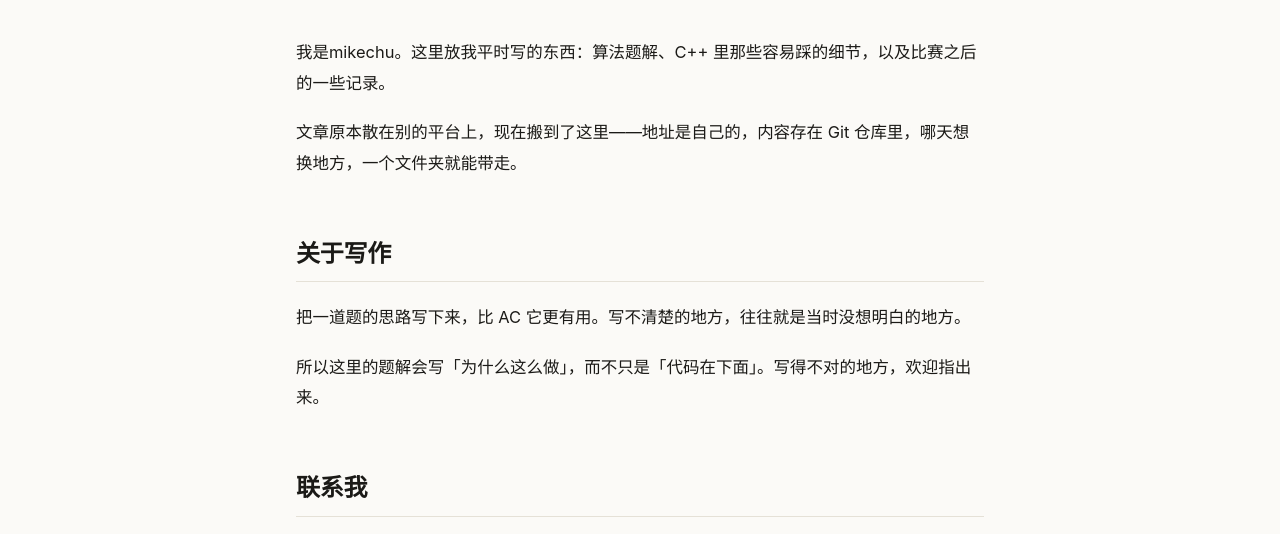
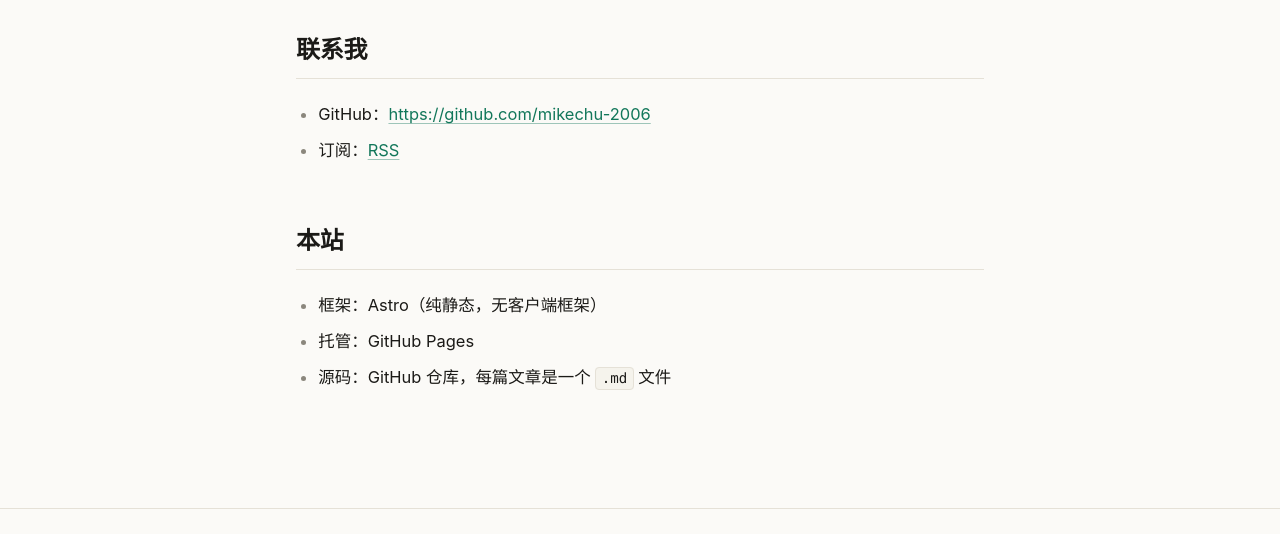
Before and after one commit to mikechu-2006/mikechu-2006.github.io, an Astro site: page /about in a window 1280 px wide. Shown: the part 204-738 px from the top of the page. Built offline with nearby package versions, Linux system fonts and the light colour scheme; Astro itself is replaced by a stand-in of ours.

Commit message:
copy: 精简首页与关于页文案

```diff
--- a/src/pages/about.astro
+++ b/src/pages/about.astro
@@ -10,13 +10,6 @@ import { SITE } from '../consts';
         <h1>关于</h1>
       </header>
       <div class="prose">
-        <p>我是{SITE.author}。这里放我平时写的东西：算法题解、C++ 里那些容易踩的细节，以及比赛之后的一些记录。</p>
-        <p>文章原本散在别的平台上，现在搬到了这里——地址是自己的，内容存在 Git 仓库里，哪天想换地方，一个文件夹就能带走。</p>
-
-        <h2>关于写作</h2>
-        <p>把一道题的思路写下来，比 AC 它更有用。写不清楚的地方，往往就是当时没想明白的地方。</p>
-        <p>所以这里的题解会写「为什么这么做」，而不只是「代码在下面」。写得不对的地方，欢迎指出来。</p>
-
         <h2>联系我</h2>
         <ul>
           {SITE.social.github && (
--- a/src/pages/index.astro
+++ b/src/pages/index.astro
@@ -11,9 +11,7 @@ const recent = posts.slice(0, 6);
 <BaseLayout active="home">
   <div class="wrap">
     <section class="hero">
-      <p class="hero-kicker">Notes on algorithms</p>
       <h1>你好，我是{SITE.author}。</h1>
-      <p>这里记一些算法题解、C++ 的细节，和偶尔的随笔。写作是为了把话讲清楚，顺便留下一点痕迹。</p>
       <div class="hero-links">
         <a class="chip" href="/archives">全部文章 →</a>
         {SITE.social.github && <a class="chip" href={SITE.social.github} rel="me">GitHub</a>}
--- a/src/styles/global.css
+++ b/src/styles/global.css
@@ -453,6 +453,11 @@ a.tag:hover {
   border-bottom: 1px solid var(--line);
 }
 
+.prose > h2:first-child,
+.prose > h3:first-child {
+  margin-top: 0;
+}
+
 .prose h3 {
   font-size: 1.2rem;
   margin-top: 2em;
```
